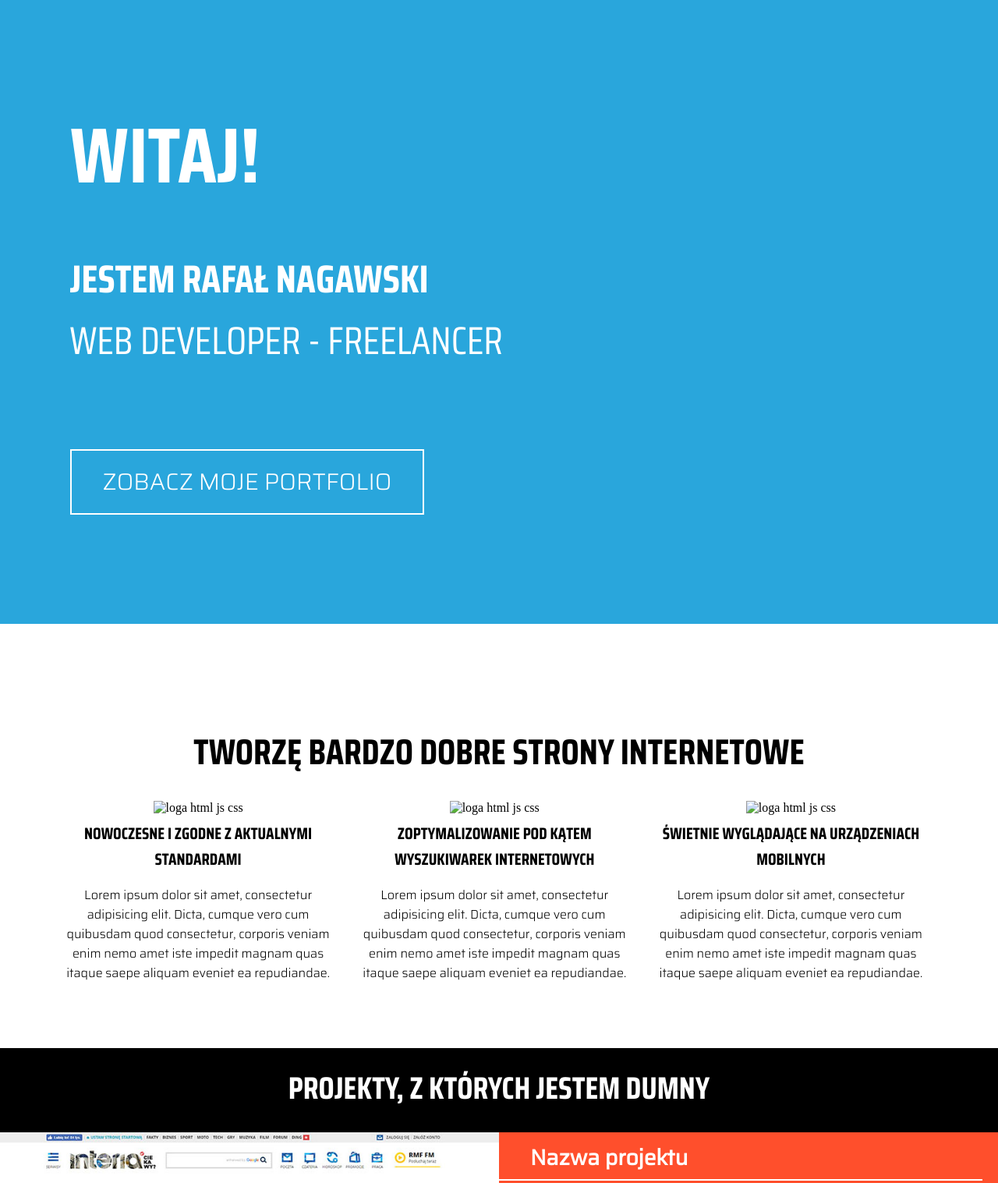
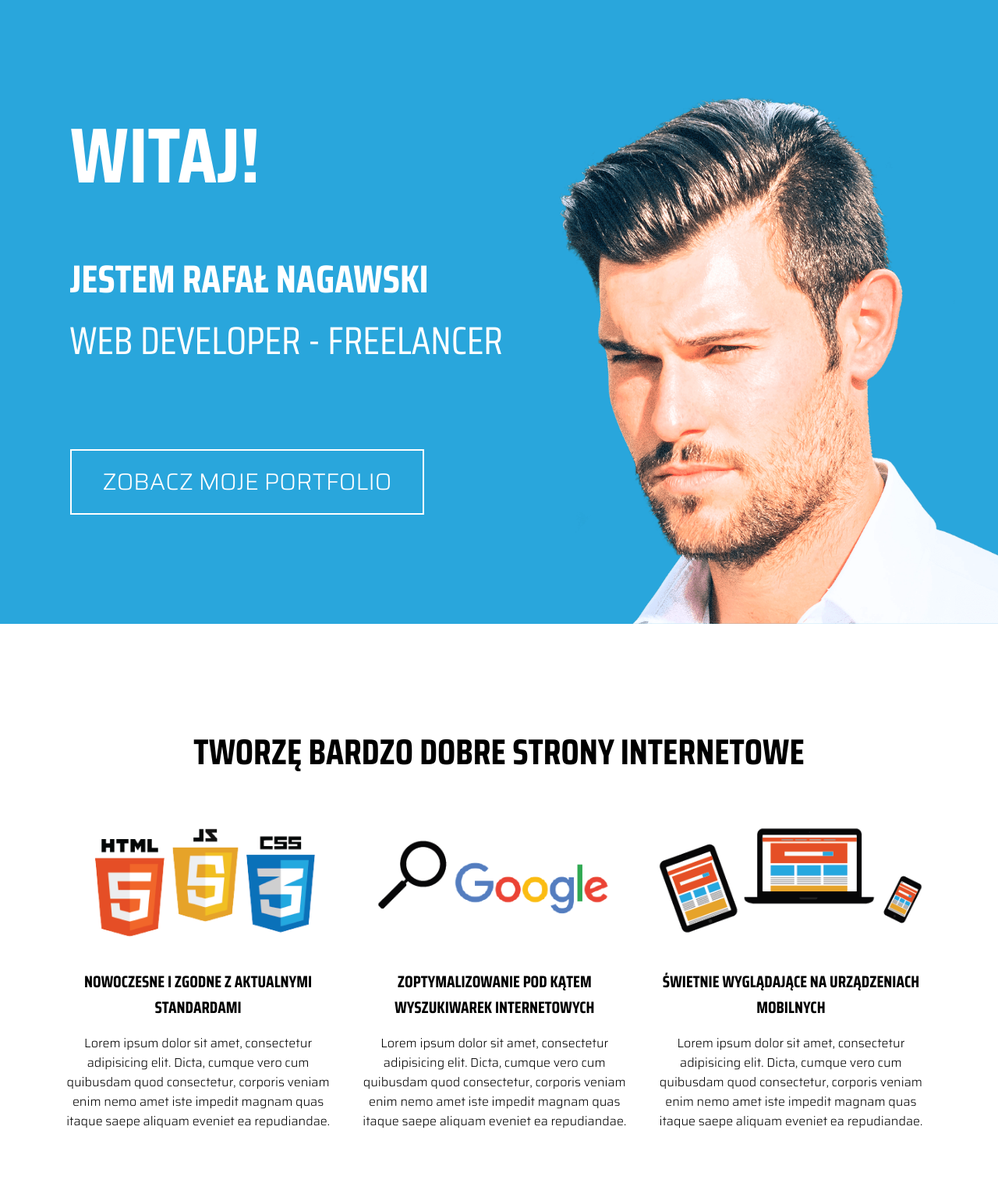
Before and after one commit to Rafik2115/https-RafalNagawski-.github.io-., a plain HTML site: page index.html in a window 1280 px wide. Shown: the top 1517 px of the page at 78% size. Drawn offline with Linux system fonts and the light colour scheme.

Commit message:
Update index.html

```diff
--- a/index.html
+++ b/index.html
@@ -17,22 +17,22 @@
             <h2>web developer - freelancer</h2>
             <button>zobacz moje portfolio</button>
         </div>
-        <img src="../www/images/photo1.png" alt="Zdjęcie">
+        <img src="images/photo1.png" alt="Zdjęcie">
     </header>
     <section class="features clearfix">
         <h1>tworzę bardzo dobre strony internetowe</h1>
         <div class="feature">
-            <img src="../www/images/services1.png" alt="loga html js css">
+            <img src="images/services1.png" alt="loga html js css">
             <h2>nowoczesne i zgodne z aktualnymi standardami</h2>
             <p>Lorem ipsum dolor sit amet, consectetur adipisicing elit. Dicta, cumque vero cum quibusdam quod consectetur, corporis veniam enim nemo amet iste impedit magnam quas itaque saepe aliquam eveniet ea repudiandae.</p>
         </div>
         <div class="feature">
-            <img src="../www/images/services2.png" alt="loga html js css">
+            <img src="images/services2.png" alt="loga html js css">
             <h2>zoptymalizowanie pod kątem wyszukiwarek internetowych</h2>
             <p>Lorem ipsum dolor sit amet, consectetur adipisicing elit. Dicta, cumque vero cum quibusdam quod consectetur, corporis veniam enim nemo amet iste impedit magnam quas itaque saepe aliquam eveniet ea repudiandae.</p>
         </div>
         <div class="feature">
-            <img src="../www/images/services3.png" alt="loga html js css">
+            <img src="images/services3.png" alt="loga html js css">
             <h2>świetnie wyglądające na urządzeniach mobilnych</h2>
             <p>Lorem ipsum dolor sit amet, consectetur adipisicing elit. Dicta, cumque vero cum quibusdam quod consectetur, corporis veniam enim nemo amet iste impedit magnam quas itaque saepe aliquam eveniet ea repudiandae.</p>
         </div>
```
